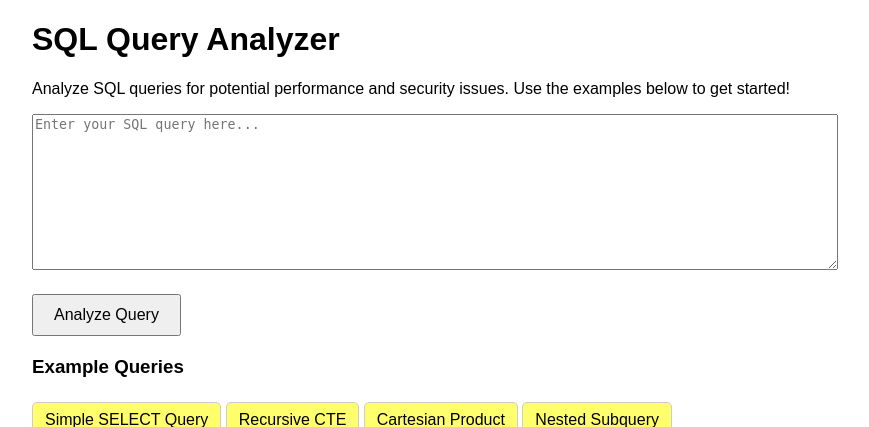
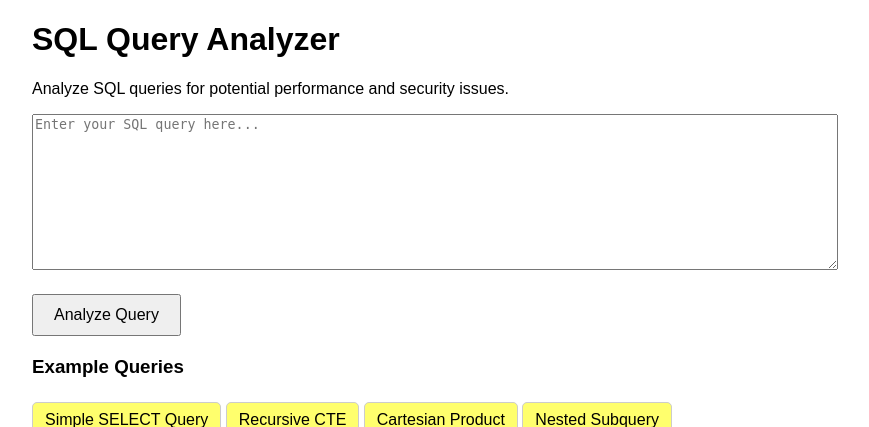
Before and after one commit to Srikanth-T-R/SQL-Query-Analyzer, a Flask app: page / in a window 1280 px wide. Shown: the top 427 px of the page, without its empty margins (208-1077 px from the left). Run offline with Flask 2, Linux system fonts and the light colour scheme.

Commit message:
Update index.html

```diff
--- a/templates/index.html
+++ b/templates/index.html
@@ -48,7 +48,7 @@
 <body>
     <div class="container">
         <h1>SQL Query Analyzer</h1>
-        <p>Analyze SQL queries for potential performance and security issues. Use the examples below to get started!</p>
+        <p>Analyze SQL queries for potential performance and security issues.</p>
 
         <form method="POST">
             <textarea id="query" name="query" placeholder="Enter your SQL query here...">{{ query }}</textarea>
```
